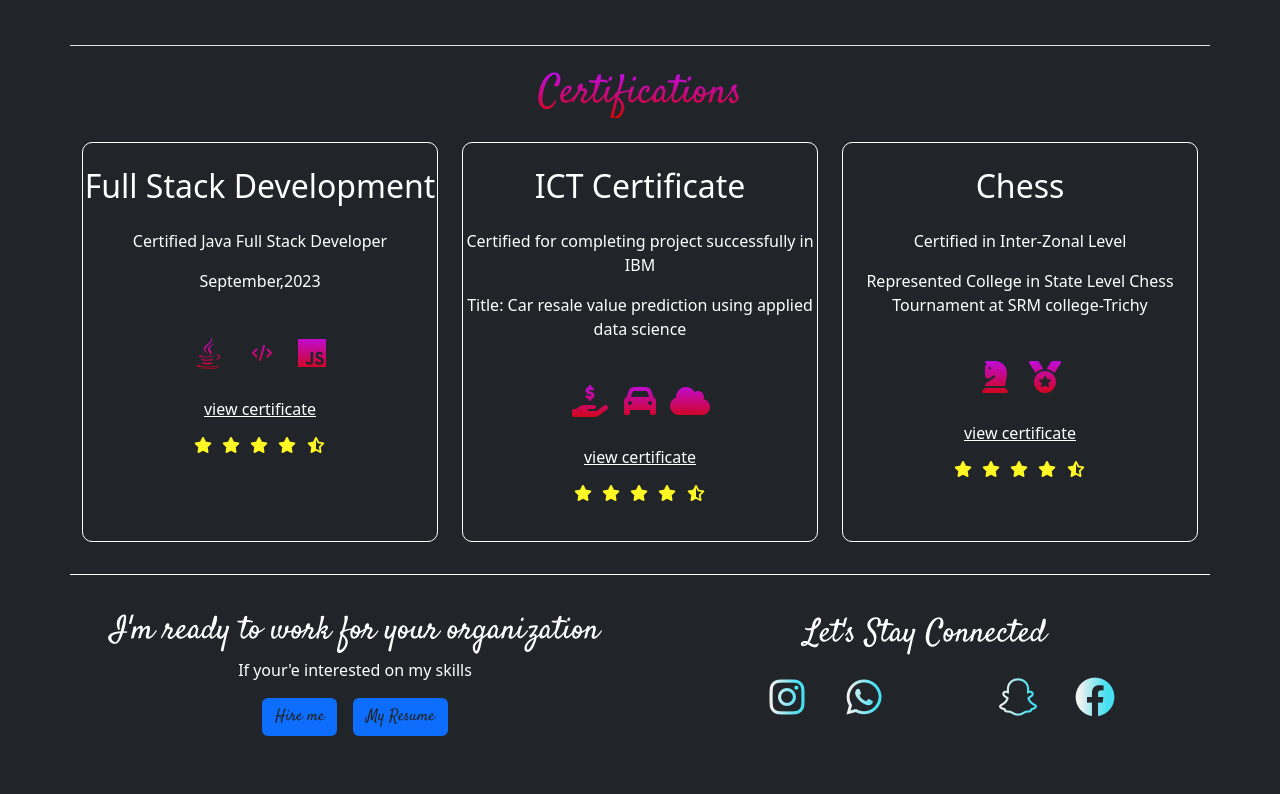
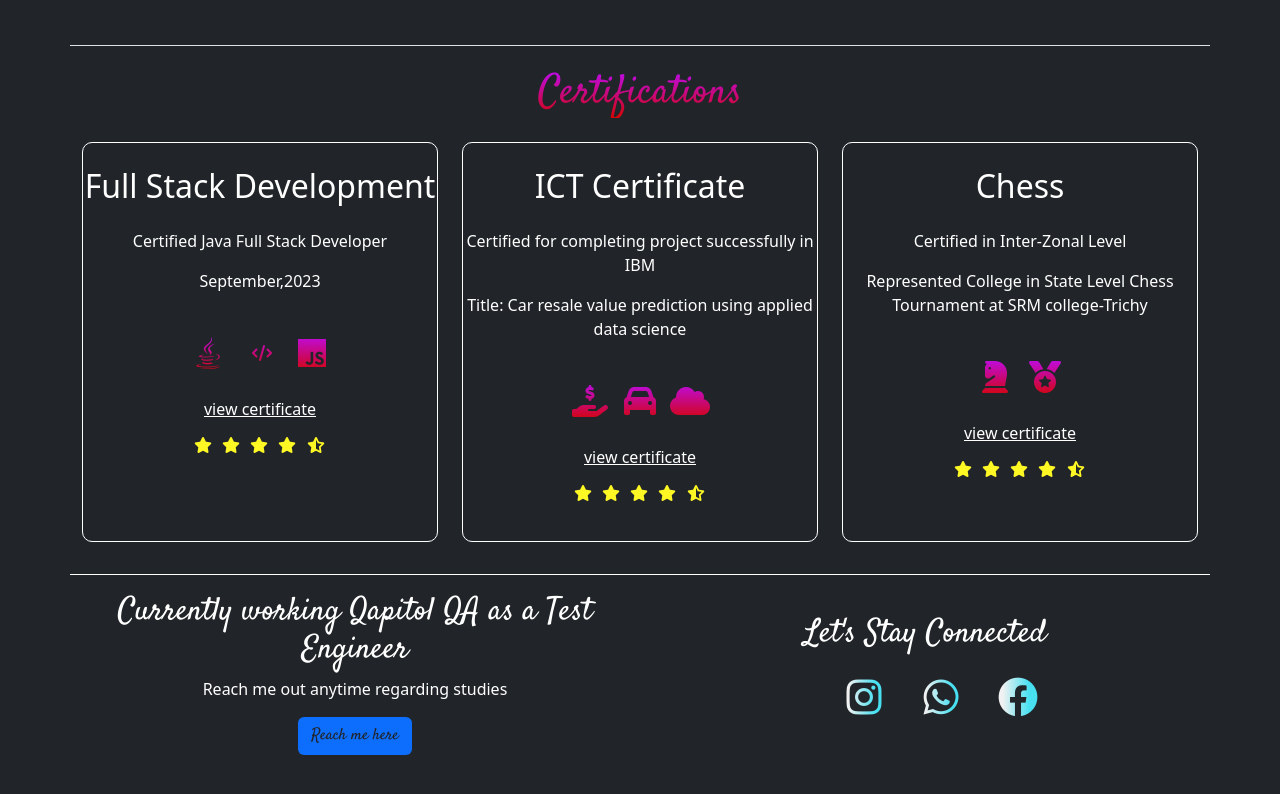
Before and after one commit to vidhyaSagar23/sagar-portfolio, a plain HTML site: page education.html in a window 1280 px wide. Shown: the part 598-1392 px from the top of the page. Drawn offline with Linux system fonts and the light colour scheme.

Commit message:
Updated footer contents in education.html

```diff
--- a/education.html
+++ b/education.html
@@ -178,17 +178,17 @@
             </div>
         </section>
         <!-- ================SKILLS AREA ENDS ====================== -->
+
          <!-- ================FOOTER AREA STARTS====================== -->
 
     <section class="footer mb-5">
         <div class="container" id="foot-container">
             <div class="row text-white">
                 <div class="col col-md-6 col-12 d-flex flex-column" id="foot-left">
-                        <h2 class="text-center">I'm ready to work for your organization</h2>
-                        <p>If your'e interested on my skills</p>
+                    <h2 class="text-center">Currently working Qapitol QA as a Test Engineer</h2>
+                    <p>Reach me out anytime regarding studies</p>
                     <div class="d-flex gap-3">
-                            <a href="mailto:vidhyasagar2k01@gmail.com"><button class="btn bg-primary">Hire me</button></a>
-                            <a href="https://drive.google.com/file/d/1cR9Bg9lLjRENO-aCX2xXlyHQbnxH7Hom/view?usp=drive_link"><button class="btn bg-primary">My Resume</button></a>
+                        <a href="mailto:vidhyasagar2k01@gmail.com"><button class="btn bg-primary">Reach me here</button></a>
                     </div>
 
                 </div>
@@ -196,17 +196,11 @@
                     <h2>Let's Stay Connected</h2>
                     <div class="mt-3">
                         <ul class="d-flex gap-4">
-                                <a href="https://instagram.com/_.vidhyasagarvp._?igshid=NTc4MTIwNjQ2YQ==">
+                            <a href="https://www.instagram.com/__zaagar__?igsh=MWs2dXY5OW14ZmFmeA==">
                                 <li><i class="fa-brands fa-instagram fa-2xl"></i></li>
                             </a>
                             <a href="https://wa.me/9344504141">
                                 <li><i class="fa-brands fa-whatsapp fa-2xl"></i></li>
-                                </a>
-                                <a href="https://twitter.com/vidhyasagarvp13?t=vMgsAm0gKJCusZkiIGN9iA&s=09">
-                                    <li><i class="fa-brands fa-x-twitter fa-2xl"></i></li>
-                                </a>
-                                <a href="https://www.snapchat.com/add/sagarvp13?share_id=eC_NiN7cBIA&locale=en-IN">
-                                    <li><i class="fa-brands fa-snapchat fa-2xl"></i></li>
                             </a>
                             <a href="https://www.facebook.com/profile.php?id=100016425003039&mibextid=b06tZ0">
                                 <li><i class="fa-brands fa-facebook fa-2xl"></i></li>
@@ -218,10 +212,7 @@
         </div>
     </section>
 
-
     <!-- ================FOOTER AREA ENDS====================== -->
-
-
 
         <!-- BOOTSTRAP JQUERY FILE -->
         <script src="./JS/jquery.3.7.0.js "></script>
```
Lines whose indentation alone changed are shown as unchanged.
